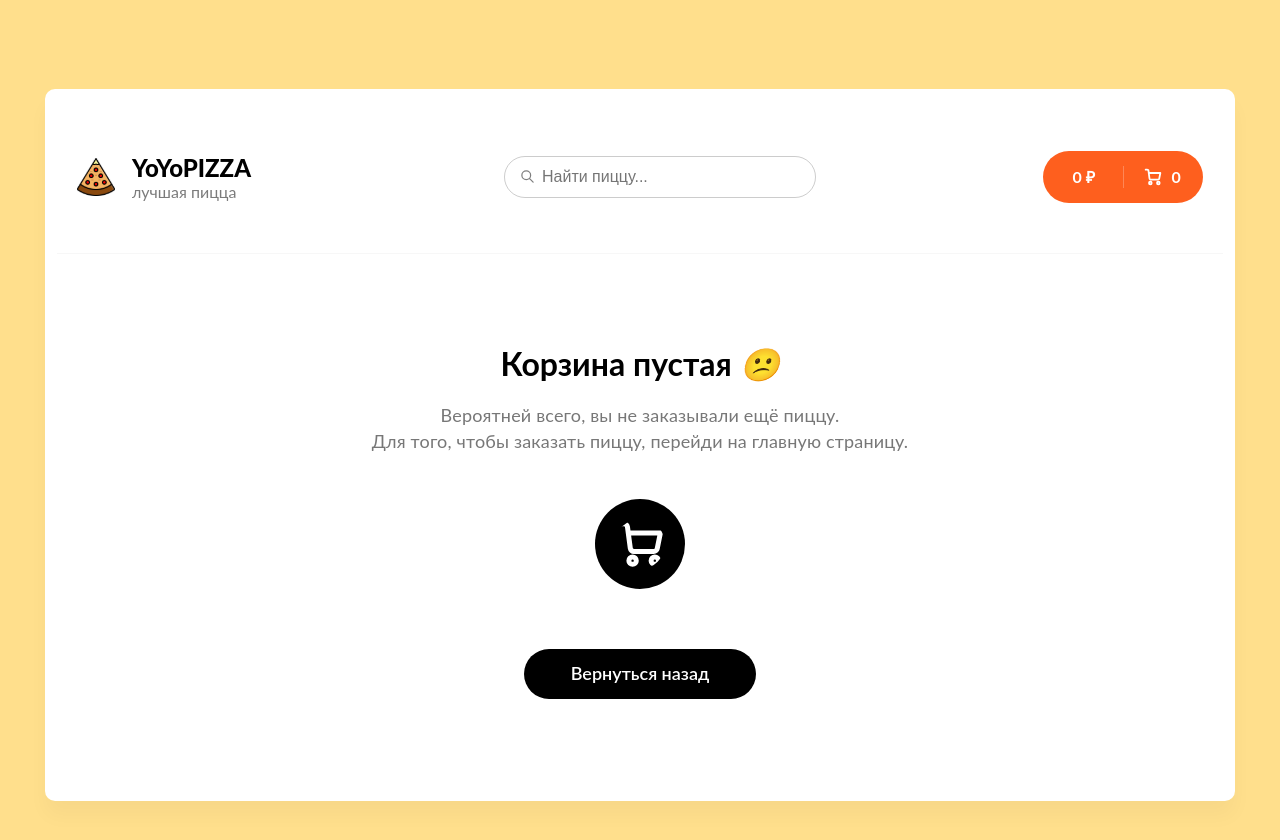
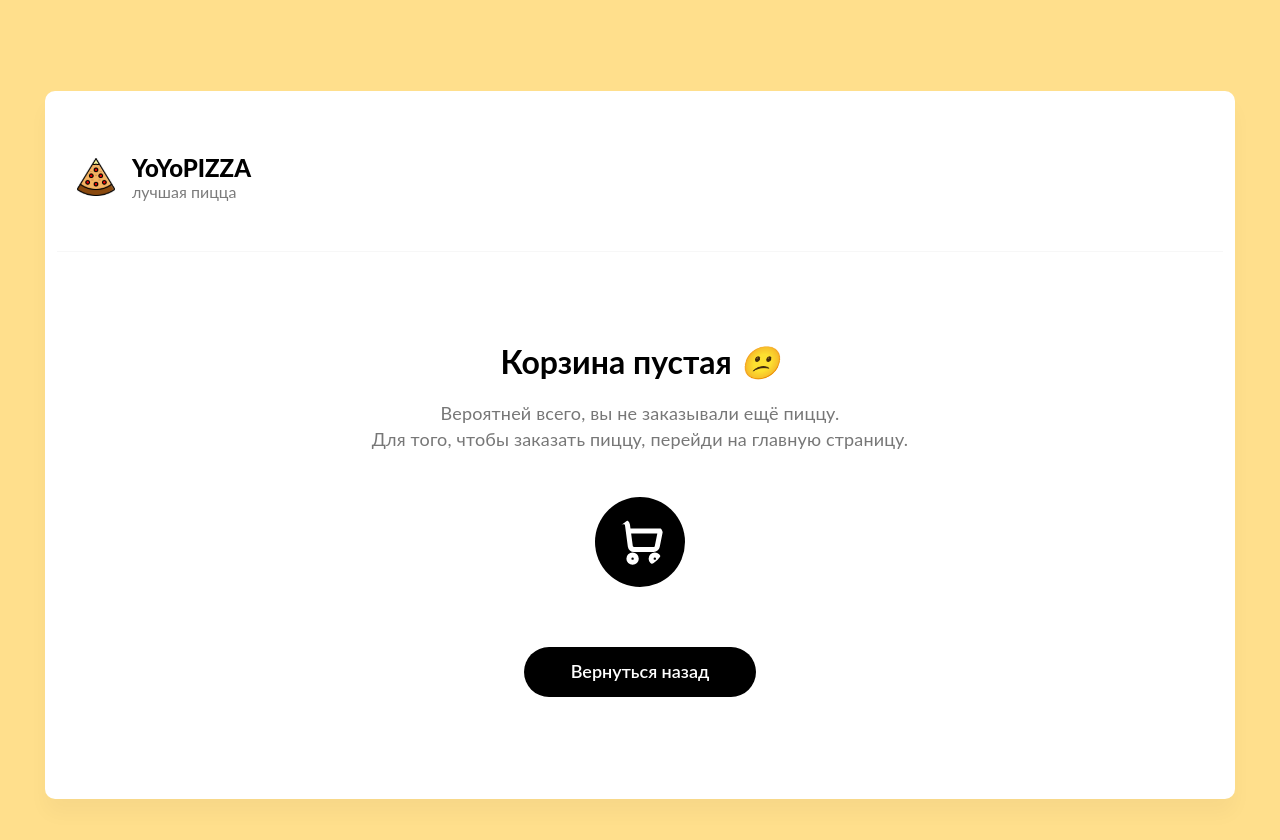
Before and after one commit to artem4rolov/react-pizza-myself, a React (Create React App) app: page /cart in a window 1280 px wide. Shown: the top 840 px of the page. Built offline with nearby package versions, Linux system fonts and the light colour scheme.

Commit message:
fix cart header

```diff
--- a/src/components/Header/Header.tsx
+++ b/src/components/Header/Header.tsx
@@ -1,6 +1,6 @@
 import React from "react";
 import { useDispatch, useSelector } from "react-redux";
-import { useNavigate } from "react-router";
+import { useLocation, useNavigate } from "react-router";
 
 import Search from "../Search/Search";
 
@@ -14,6 +14,10 @@ import { useAppDispatch, useAppSelector } from "../../redux/store";
 const Header: React.FC = () => {
   const navigate = useNavigate();
   const dispatch = useAppDispatch();
+
+  let location = useLocation();
+
+  console.log();
 
   const { items, totalPrice } = useAppSelector((state) => state.cart);
 
@@ -39,8 +43,10 @@ const Header: React.FC = () => {
           <span className={s.logoSubTitle}>лучшая пицца</span>
         </div>
       </div>
-      <Search />
-      {/* button cart */}
+      {/* поиск */}
+      {location.pathname !== "/cart" && <Search />}
+      {/* кнопка корзины с суммой заказа и количеством пицц */}
+      {location.pathname !== "/cart" && (
         <div className={s.headerButton} onClick={() => navigate("/cart")}>
           <div className={s.totalPrice}>{totalPrice} ₽</div>
           <div className={s.totalCount}>
@@ -48,6 +54,7 @@ const Header: React.FC = () => {
             <span>{items && items.length > 0 ? totalCountPizzas : 0}</span>
           </div>
         </div>
+      )}
     </header>
   );
 };
--- a/src/views/Cart/Cart.tsx
+++ b/src/views/Cart/Cart.tsx
@@ -1,5 +1,5 @@
 import React from "react";
-import { useLocation, useNavigate } from "react-router";
+import { useNavigate } from "react-router";
 
 import CartItem from "../../components/CartItem/CartItem";
 import { changeTotalPrice, clearCart } from "../../redux/slices/cartSlice";
@@ -11,7 +11,6 @@ import { useAppDispatch, useAppSelector } from "../../redux/store";
 const Cart = () => {
   const dispatch = useAppDispatch();
   const navigate = useNavigate();
-  const params = useLocation();
 
   const { items, totalPrice } = useAppSelector((state) => state.cart);
 
@@ -26,8 +25,6 @@ const Cart = () => {
 
     return () => {};
   }, [items]);
-
-  console.log(params);
 
   return (
     <div className={s.content}>
--- a/src/views/Home/Home.tsx
+++ b/src/views/Home/Home.tsx
@@ -23,8 +23,6 @@ const Home = () => {
 
   const isMounted = React.useRef(false);
   const isSearchUrlValue = React.useRef(false);
-
-  console.log(page);
 
   const getPizzas = () => {
     const category =
```
Lines whose indentation alone changed are shown as unchanged.
